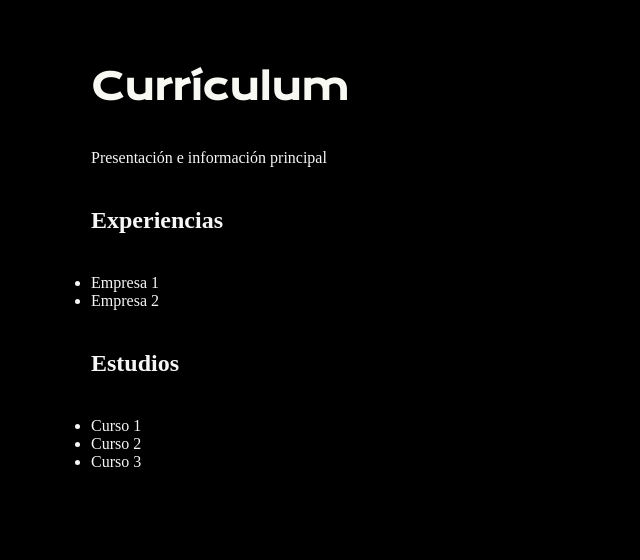
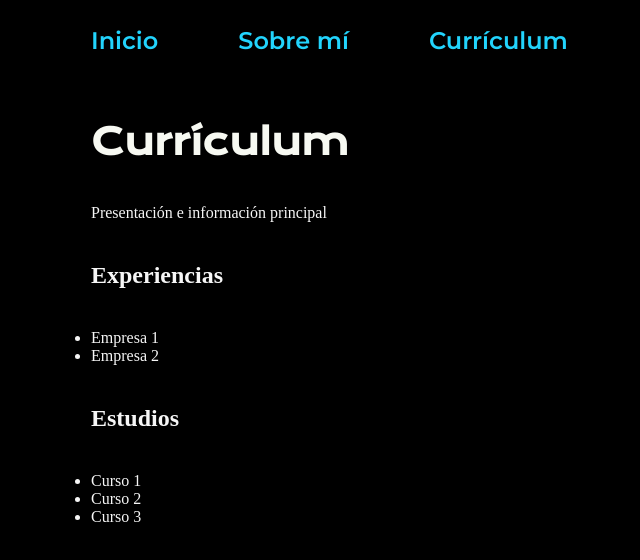
Before and after one commit to ArmandoBolanios/Portafolio_Curso_Alura, a plain HTML site: page cv.html in a window 1280 px wide. Shown: the whole page, without its empty margins (101-741 px from the left). Drawn offline with nearby package versions, Linux system fonts and the light colour scheme.

Commit message:
Subida de paginas html, se modificaron los menús

```diff
--- a/cv.html
+++ b/cv.html
@@ -7,6 +7,13 @@
     <link rel="stylesheet" href="styles/styles.css">
 </head>
 <body>
+    <header class="header">
+        <nav class="menu">
+            <a href="index.html" class="submenu">Inicio</a>
+            <a href="about.html" class="submenu">Sobre mí</a>
+            <a href="#" class="submenu">Currículum</a>
+        </nav>
+    </header>
     <main class="presentacion">
         <section class="contenido">
             <h1 class="titulo">Currículum</h1>
```
Also changed, not shown: about.html (+2 -1 lines), index.html (+1 -1 lines).
